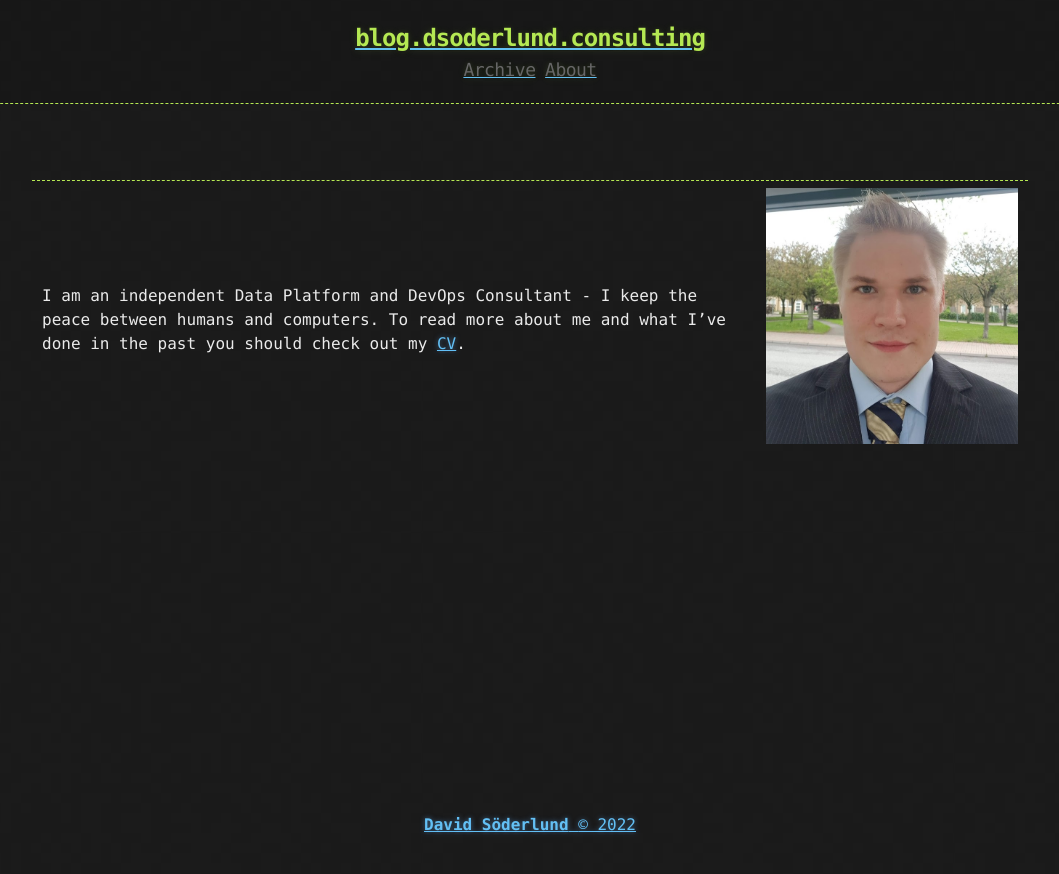
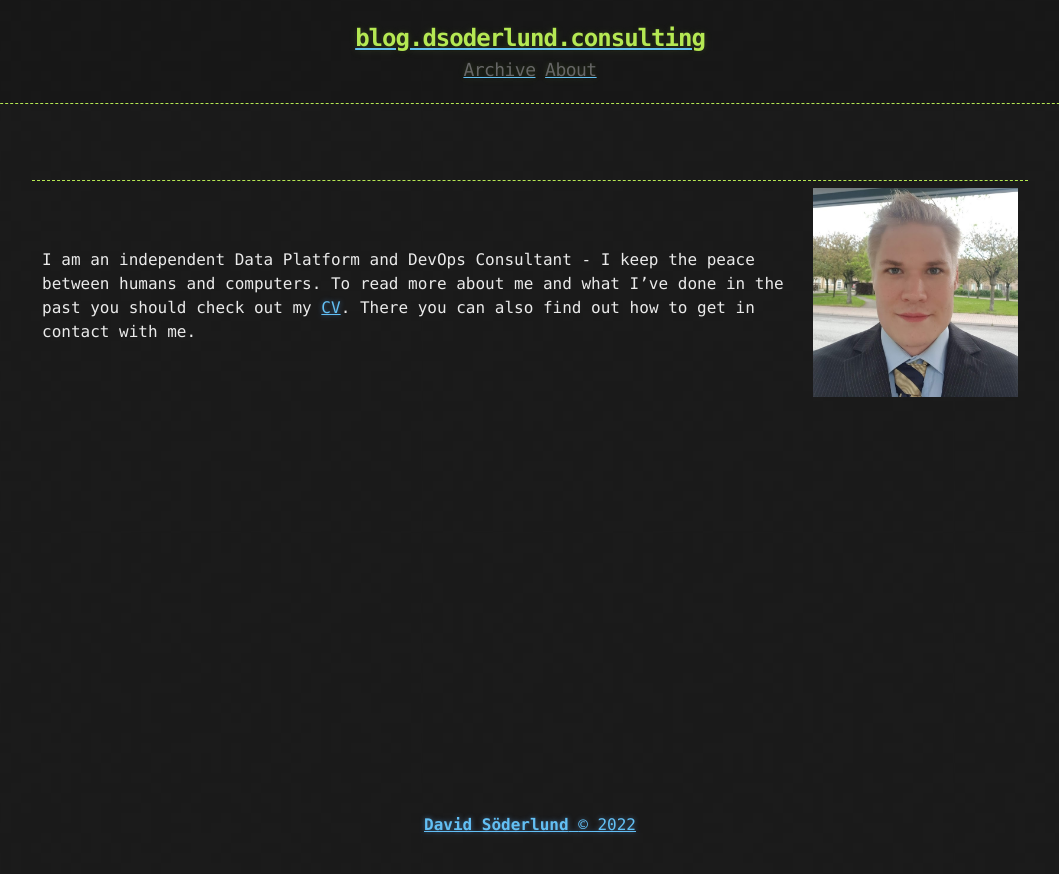
Before and after one commit to QuadmanSWE/QuadmanSWE.github.io, a Jekyll site: the page built from docs/about.md, in a window 1280 px wide. Shown: the top 874 px of the page, without its empty margins (110-1169 px from the left). Built offline with Jekyll 4.4.1, drawn with Linux system fonts in a browser that asks for light colours.

Commit message:
Changes to the about page and email address
Signed-off-by: David Söderlund <ds@dsoderlund.consulting>

```diff
--- a/docs/_config.yml
+++ b/docs/_config.yml
@@ -3,7 +3,7 @@
   I write about my adventures in devops, powershell and/or sql server.
 author:
   name: "David Söderlund"
-  email: blog@dsoderlund.consulting
+  email: info@dsoderlund.consulting
   url: "https://blog.dsoderlund.consulting"
   twitter_username: QuadmanSWE
   github_username:  QuadmanSWE
--- a/docs/about.md
+++ b/docs/about.md
@@ -5,4 +5,4 @@
 
 |   |   |
 |---|---|
-| I am an independent Data Platform and DevOps Consultant - I keep the peace between humans and computers. To read more about me and what I've done in the past you should check out my <a href="../cv">CV</a>. | ![](/assets/me.jpg) |
+| I am an independent Data Platform and DevOps Consultant - I keep the peace between humans and computers. To read more about me and what I've done in the past you should check out my <a href="../cv">CV</a>. There you can also find out how to get in contact with me. | ![](/assets/me.jpg) |
```
